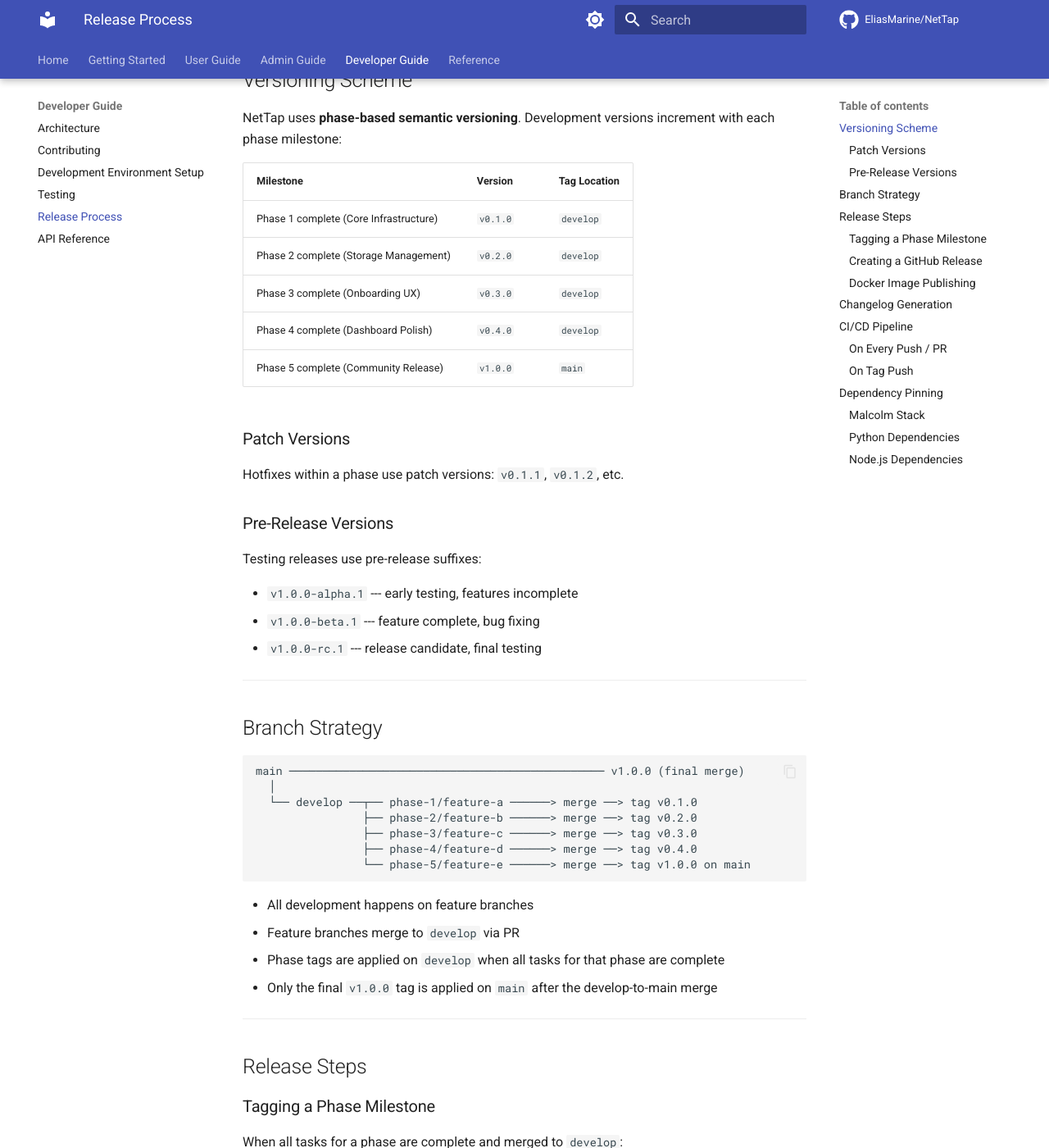
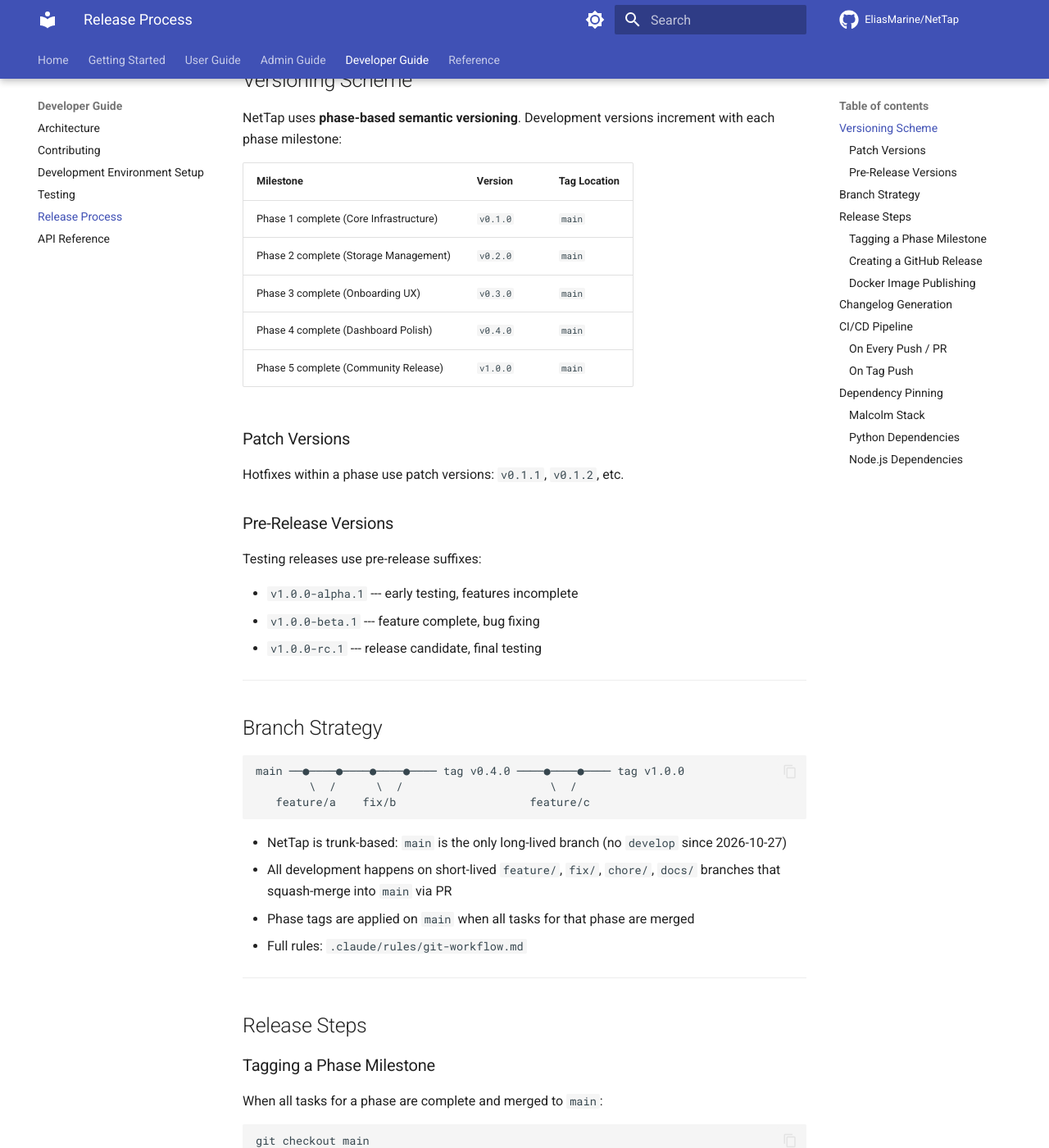
Before and after one commit to EliasMarine/NetTap, an MkDocs documentation site: the page built from docs/developer-guide/release-process.md, in a window 1280 px wide and 1400 px high, scrolled down 239 px. Shown: the whole window at 82% size. Built offline with MkDocs 1.6.1 and Material for MkDocs 9.7.7, drawn with Linux system fonts in a browser that asks for light colours; comment, search, counter and statistics services are not loaded.

Commit message:
docs: point contributor and admin guides at main
Co-Authored-By: Claude Opus 5.5 <noreply@anthropic.com>

````diff
--- a/docs/developer-guide/release-process.md
+++ b/docs/developer-guide/release-process.md
@@ -10,10 +10,10 @@ NetTap uses **phase-based semantic versioning**. Development versions increment
 
 | Milestone | Version | Tag Location |
 |---|---|---|
-| Phase 1 complete (Core Infrastructure) | `v0.1.0` | `develop` |
-| Phase 2 complete (Storage Management) | `v0.2.0` | `develop` |
-| Phase 3 complete (Onboarding UX) | `v0.3.0` | `develop` |
-| Phase 4 complete (Dashboard Polish) | `v0.4.0` | `develop` |
+| Phase 1 complete (Core Infrastructure) | `v0.1.0` | `main` |
+| Phase 2 complete (Storage Management) | `v0.2.0` | `main` |
+| Phase 3 complete (Onboarding UX) | `v0.3.0` | `main` |
+| Phase 4 complete (Dashboard Polish) | `v0.4.0` | `main` |
 | Phase 5 complete (Community Release) | `v1.0.0` | `main` |
 
 ### Patch Versions
@@ -33,19 +33,15 @@ Testing releases use pre-release suffixes:
 ## Branch Strategy
 
 ```
-main ─────────────────────────────────────────────── v1.0.0 (final merge)
-  │
-  └── develop ──┬── phase-1/feature-a ──────> merge ──> tag v0.1.0
-                ├── phase-2/feature-b ──────> merge ──> tag v0.2.0
-                ├── phase-3/feature-c ──────> merge ──> tag v0.3.0
-                ├── phase-4/feature-d ──────> merge ──> tag v0.4.0
-                └── phase-5/feature-e ──────> merge ──> tag v1.0.0 on main
+main ──●────●────●────●──── tag v0.4.0 ────●────●──── tag v1.0.0
+        \  /      \  /                      \  /
+   feature/a    fix/b                    feature/c
 ```
 
-- All development happens on feature branches
-- Feature branches merge to `develop` via PR
-- Phase tags are applied on `develop` when all tasks for that phase are complete
-- Only the final `v1.0.0` tag is applied on `main` after the develop-to-main merge
+- NetTap is trunk-based: `main` is the only long-lived branch (no `develop` since 2026-10-27)
+- All development happens on short-lived `feature/`, `fix/`, `chore/`, `docs/` branches that squash-merge into `main` via PR
+- Phase tags are applied on `main` when all tasks for that phase are merged
+- Full rules: `.claude/rules/git-workflow.md`
 
 ---
 
@@ -53,11 +49,11 @@ main ─────────────────────────
 
 ### Tagging a Phase Milestone
 
-When all tasks for a phase are complete and merged to `develop`:
+When all tasks for a phase are complete and merged to `main`:
 
 ```bash
-git checkout develop
-git pull origin develop
+git checkout main
+git pull origin main
 
 # Create annotated tag
 git tag -a v0.X.0 -m "Phase X: Description of milestone"
--- a/mkdocs.yml
+++ b/mkdocs.yml
@@ -6,7 +6,7 @@ site_description: >-
 site_author: Elias Marine
 repo_url: https://github.com/EliasMarine/NetTap
 repo_name: EliasMarine/NetTap
-edit_uri: edit/develop/docs/
+edit_uri: edit/main/docs/
 
 copyright: Copyright &copy; 2024-2026 NetTap Contributors
 
````
Also changed, not shown: CONTRIBUTING.md (+15 -14 lines), docs/admin-guide/updating.md (+2 -2 lines), docs/developer-guide/contributing.md (+1 -1 lines), docs/developer-guide/dev-setup.md (+3 -3 lines).
